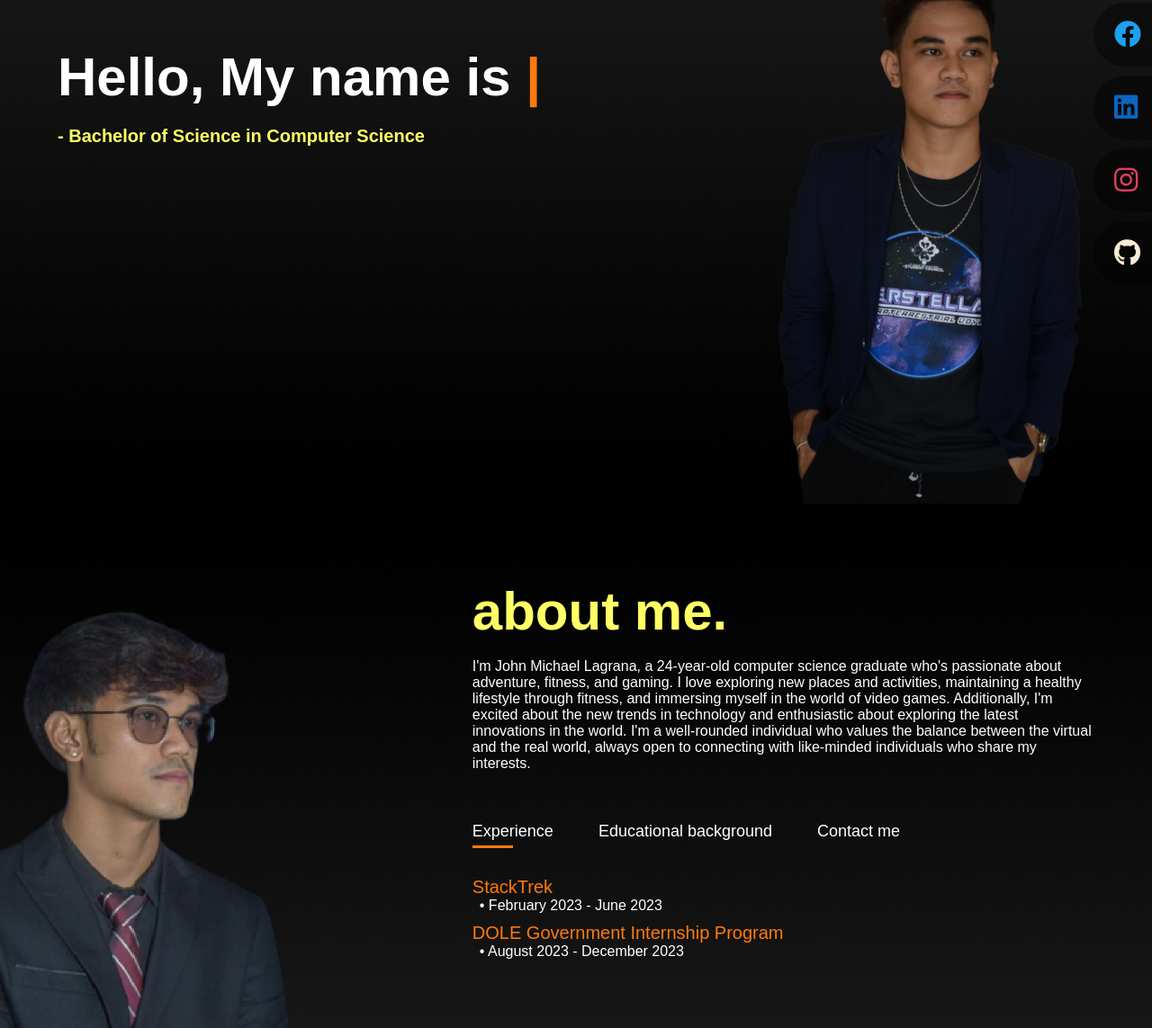
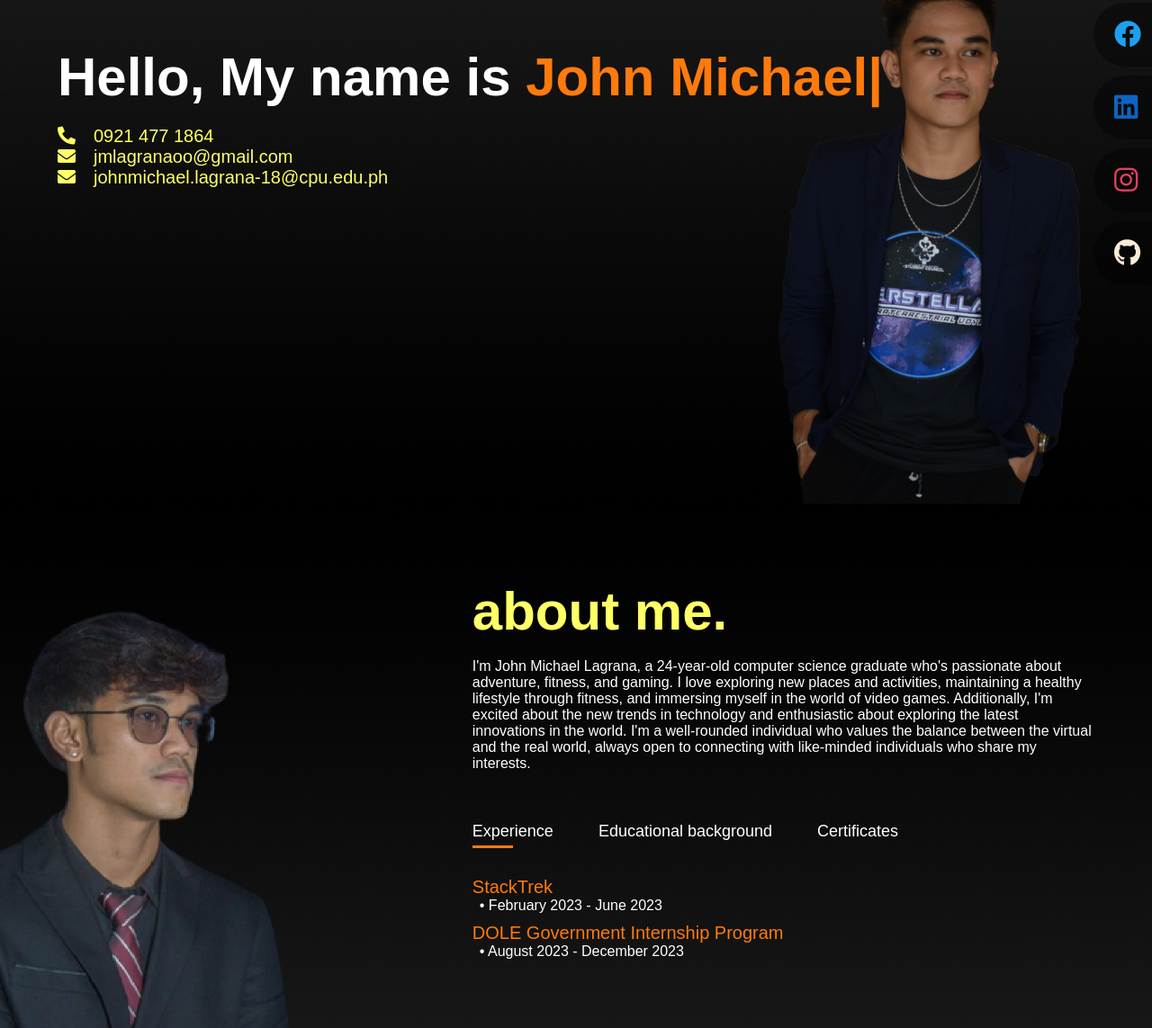
Before and after one commit to jmlagrana/jmlagrana.github.io, a plain HTML site: page index.html in a window 1280 px wide. Shown: the part 240-1383 px from the top of the page at 90% size. Drawn offline with nearby package versions, Linux system fonts and the light colour scheme; a script that the page names is missing.

Commit message:
update the time change for the string change and redesign for certs

```diff
--- a/index.html
+++ b/index.html
@@ -40,7 +40,11 @@
             <div class="header-text">
                 <h1>Hello, My name is <span class="input"></span><br /></h1>
                 <h4>
-                    - Bachelor of Science in Computer Science
+                    <i class="fas fa-phone-alt" style="color: #ffff66;"></i>&ensp;&ensp;0921 477 1864
+                    <br>
+                    <i class="fas fa-envelope" style="color: #ffff66;"></i>&ensp;&ensp;jmlagranaoo@gmail.com
+                    <br>
+                    <i class="fas fa-envelope" style="color: #ffff66;"></i>&ensp;&ensp;johnmichael.lagrana-18@cpu.edu.ph
                 </h4>
             </div>
         </div>
@@ -70,7 +74,7 @@
                     <div class="tab-titles">
                         <p class="tab-links active-link" onclick="opentab('skills')">Experience</p>
                         <p class="tab-links" onclick="opentab('education')">Educational background</p>
-                        <p class="tab-links" onclick="opentab('contacts')">Contact me</p>
+                        <p class="tab-links" onclick="opentab('certs')">Certificates</p>
                     </div>
                     <div class="tab-contents active-tab" id="skills">
                         <ul>
@@ -83,12 +87,13 @@
 
                         </ul>
                     </div>
-                    <div class="tab-contents" id="contacts">
+                    <div class="tab-contents" id="certs">
                         <ul>
-                            <li><span>Phone</span><br>&ensp;• 0921 477 1864</li>
-                            <li><span>E-mail</span><br>&ensp;• jmlagranaoo@gmail.com<br>➢
-                                johnmichael.lagrana-18@cpu.edu.ph
-                            </li>
+                            <li><span>Cybersecurity Essentials</span><br>&ensp;• https://www.credly.com/badges/98daaa6c-c8ae-4c9b-968d-f21ee245020d/public_url</li>
+                            <!-- <li><span>E-mail</span>
+                                <br>&ensp;• jmlagranaoo@gmail.com
+                                <br>&ensp;•johnmichael.lagrana-18@cpu.edu.ph
+                            </li> -->
                         </ul>
                     </div>
                     <div class="tab-contents" id="education">
@@ -111,8 +116,6 @@
     <div id="certificates-container">
 
     </div>
-
-
     <!---Gallery-->
     <!-- <div id="gallery">
         <div class="imagecontainer">
@@ -159,8 +162,8 @@
         // string change
         var typed = new Typed(".input", {
             strings: ["John Michael", "John", "Michael", "Mic", "JM",],
-            typeSpeed: 120,
-            backSpeed: 80,
+            typeSpeed: 300,
+            backSpeed: 200,
             loop: true
         });
 
--- a/style.css
+++ b/style.css
@@ -70,6 +70,7 @@ nav ul li a::after {
     font-size: 20px;
     margin-top: 20px;
     color: #ffff66;
+    font-weight: 100;
 }
 
 .header-text p {
```
